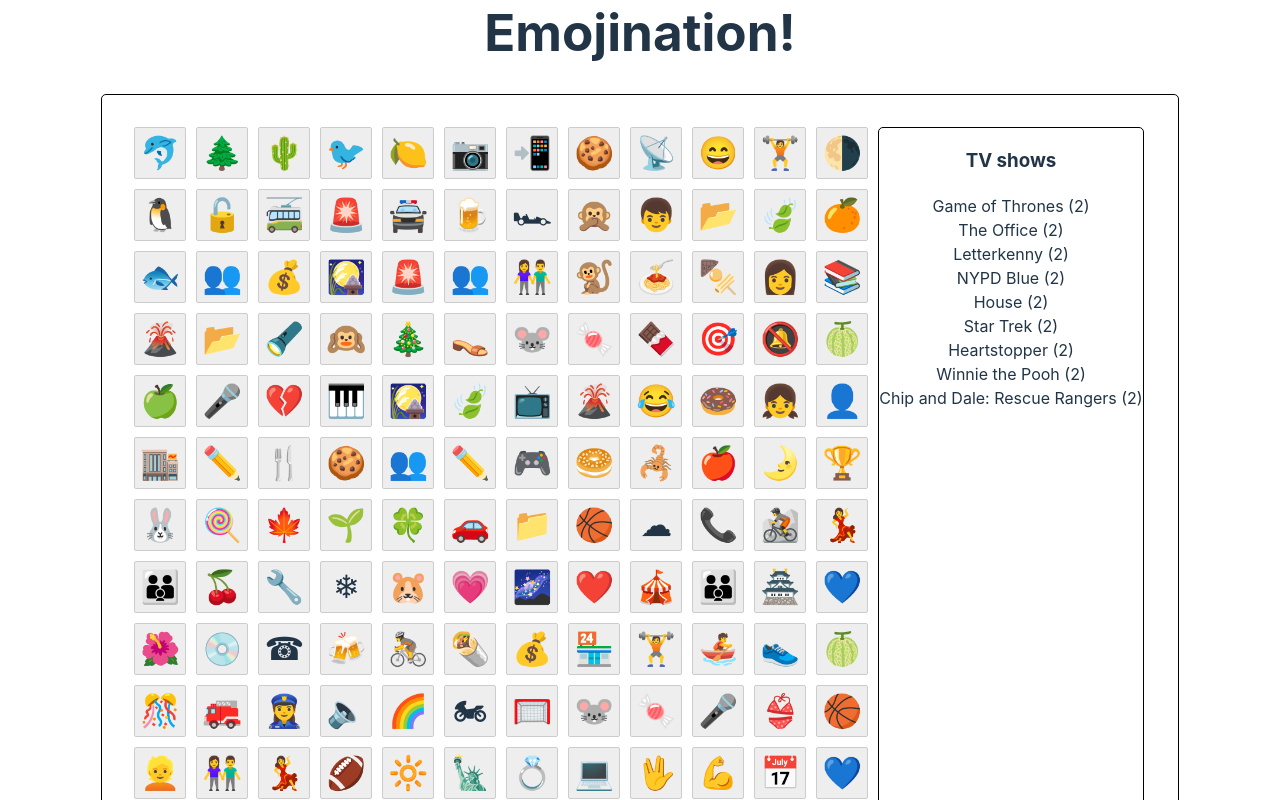
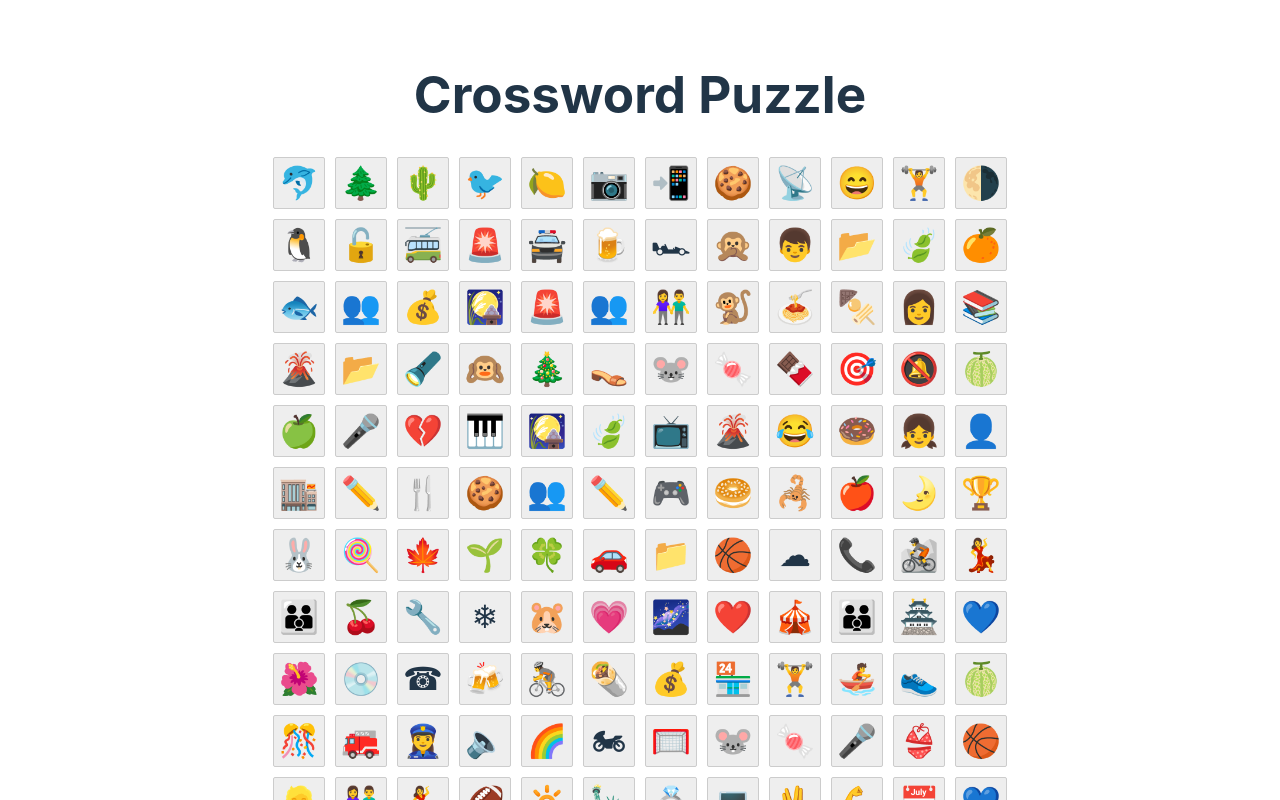
Before and after one commit to markcharlessmith/emojination, a React (Vite) app: page / in a window 1280 px wide. Shown: the top 800 px of the page. Built offline with nearby package versions, Linux system fonts and the light colour scheme.

Commit message:
started working on game state for App and Grid

```diff
--- a/src/App.tsx
+++ b/src/App.tsx
@@ -7,24 +7,115 @@ import Cluelist from './components/Cluelist/Cluelist'
 import { cluedata } from './cluedata'
 
 
+// function App() {
+//   // const [selectedSquares, setSelectedSquares] = useState([])
+
+//   useEffect(() => {
+//   console.log(getRandomEmoji(emojidata), "random emoji")
+//   }, [])
+
+//   return (
+//     <div className="App">
+//       <div className='app-container'>
+//       <h1>Emojination!</h1>
+//       <div className='game-container'>
+//         <Grid />
+//         <Cluelist clues={cluedata} />
+//         </div>
+//       </div>
+//     </div>
+//   )
+// }
+
+// export default App
+
+type Direction = 'horizontal' | 'vertical';
+
+type Answer = {
+  row: number;
+  col: number;
+  direction: Direction;
+  length: number;
+};
+
+type SelectedSquare = {
+  row: number;
+  col: number;
+};
+
 function App() {
-  // const [selectedSquares, setSelectedSquares] = useState([])
+  const [grid, setGrid] = useState<string[][]>(Array(12).fill(Array(12).fill(null)));
+  const [selectedSquares, setSelectedSquares] = useState<SelectedSquare[]>([]);
+  const [correctAnswers, setCorrectAnswers] = useState<Answer[]>(generateCorrectAnswers());
 
-  useEffect(() => {
-  console.log(getRandomEmoji(emojidata), "random emoji")
-  }, [])
+  function generateCorrectAnswers(): Answer[] {
+    const answers = new Set<Answer>();
+
+    while (answers.size < 9) {
+      const row = Math.floor(Math.random() * 12);
+      const col = Math.floor(Math.random() * 12);
+      const direction = Math.random() < 0.5 ? 'horizontal' : 'vertical';
+      const length = 2;
+
+      const answer: Answer = { row, col, direction, length };
+      const overlaps = answers.has(answer) || checkOverlap(answer, answers);
+
+      if (!overlaps) {
+        answers.add(answer);
+      }
+    }
+
+    return [...answers];
+  }
+
+  function checkOverlap(newAnswer: Answer, answers: Set<Answer>): boolean {
+    for (let answer of answers) {
+      if (newAnswer.direction === 'horizontal' && answer.direction === 'horizontal') {
+        if (newAnswer.row === answer.row && newAnswer.col < answer.col + answer.length && newAnswer.col + newAnswer.length > answer.col) {
+          return true;
+        }
+      } else if (newAnswer.direction === 'vertical' && answer.direction === 'vertical') {
+        if (newAnswer.col === answer.col && newAnswer.row < answer.row + answer.length && newAnswer.row + newAnswer.length > answer.row) {
+          return true;
+        }
+      } else if (newAnswer.direction === 'horizontal' && answer.direction === 'vertical') {
+        if (newAnswer.row < answer.row + answer.length && newAnswer.row + newAnswer.length > answer.row && newAnswer.col === answer.col) {
+          return true;
+        }
+      } else if (newAnswer.direction === 'vertical' && answer.direction === 'horizontal') {
+        if (newAnswer.col < answer.col + answer.length && newAnswer.col + newAnswer.length > answer.col && newAnswer.row === answer.row) {
+          return true;
+        }
+      }
+    }
+
+    return false;
+  }
+
+  function handleClick(row: number, col: number) {
+    const selected = { row, col };
+    const alreadySelected = selectedSquares.some(square => square.row === row && square.col === col);
+
+    if (!alreadySelected) {
+      setSelectedSquares([...selectedSquares, selected]);
+    } else {
+      setSelectedSquares(selectedSquares.filter(square => !(square.row === row && square.col === col)));
+    }
+  }
 
   return (
-    <div className="App">
-      <div className='app-container'>
-      <h1>Emojination!</h1>
-      <div className='game-container'>
-        <Grid />
-        <Cluelist clues={cluedata} />
-        </div>
-      </div>
+    <div className="app">
+      <h1>Crossword Puzzle</h1>
+      <Grid
+        grid={grid}
+        selectedSquares={selectedSquares}
+        correctAnswers={correctAnswers}
+        clues={cluedata}
+        onSquareClick={handleClick}
+      />
+      <Cluelist clues={cluedata} />
     </div>
-  )
+  );
 }
 
-export default App
+export default App;
--- a/src/components/Grid/Grid.tsx
+++ b/src/components/Grid/Grid.tsx
@@ -2,16 +2,45 @@ import React from 'react';
 import './grid.css';
 import { getRandomEmoji } from '../../utils';
 import { emojidata } from '../../emojidata';
+import { cluedata } from '../../cluedata';
 
-const Grid: React.FC = () => {
-  const rows = Array(12).fill(null);
-  const cols = Array(12).fill(null);
+// const Grid: React.FC = () => {
+//   const rows = Array(12).fill(null);
+//   const cols = Array(12).fill(null);
 
+//   return (
+//     <div className="grid">
+//       {rows.map((_, rowIndex) => (
+//         cols.map((_, colIndex) => (
+//           <div key={`${rowIndex}-${colIndex}`} className="square">{getRandomEmoji(emojidata).symbol}</div>
+//         ))
+//       ))}
+//     </div>
+//   );
+// };
+
+// export default Grid;
+
+type GridProps = {
+  grid: string[][],
+  selectedSquares: { row: number, col: number }[],
+  correctAnswers: { row: number, col: number, direction: string, length: number }[],
+  clues: { key: string, text: string, theme: string, emojiKeys: string[] }[],
+  onSquareClick: (row: number, col: number) => void
+}
+
+const Grid: React.FC<GridProps> = ({ grid, selectedSquares, correctAnswers, clues, onSquareClick }) => {
   return (
     <div className="grid">
-      {rows.map((_, rowIndex) => (
-        cols.map((_, colIndex) => (
-          <div key={`${rowIndex}-${colIndex}`} className="square">{getRandomEmoji(emojidata).symbol}</div>
+      {grid.map((row, rowIndex) => (
+        row.map((col, colIndex) => (
+          <div
+            key={`${rowIndex}-${colIndex}`}
+            className={`square ${selectedSquares.some(square => square.row === rowIndex && square.col === colIndex) ? 'selected' : ''}`}
+            onClick={() => onSquareClick(rowIndex, colIndex)}
+          >
+            {grid[rowIndex][colIndex] ? grid[rowIndex][colIndex] : getRandomEmoji(emojidata).symbol}
+          </div>
         ))
       ))}
     </div>
```
